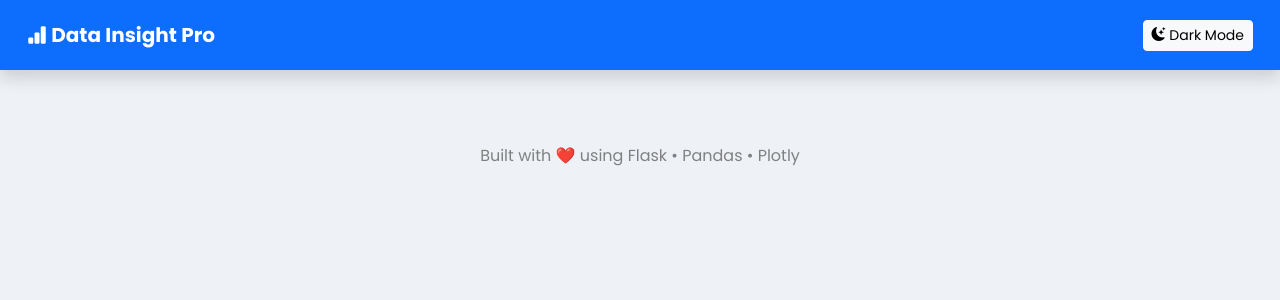
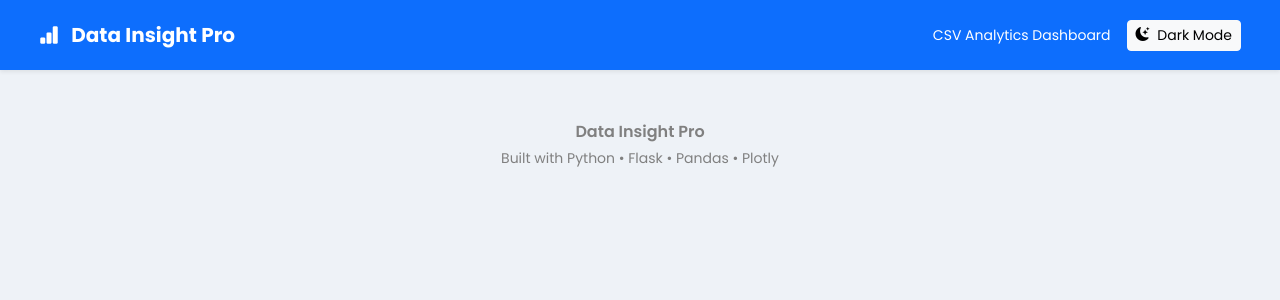
Before and after one commit to Akshatadeshpande28/CSV-Flask-Dashboard, a Flask app: template templates/base.html in a window 1280 px wide. Shown: the top 300 px of the page. Run offline with Flask 3, Linux system fonts and the light colour scheme; the template is opened without the code that fills it, so the values that code supplies are empty.

Commit message:
updated base.html

```diff
--- a/templates/base.html
+++ b/templates/base.html
@@ -2,62 +2,91 @@
 <html lang="en">
 
 <head>
-
     <meta charset="UTF-8">
 
     <meta name="viewport"
           content="width=device-width, initial-scale=1.0">
 
-    <title>{% block title %}Data Insight Pro{% endblock %}</title>
+    <meta name="description"
+          content="Data Insight Pro - Interactive CSV analytics dashboard built with Flask, Pandas and Plotly.">
+
+    <title>
+        {% block title %}Data Insight Pro{% endblock %}
+    </title>
 
     <!-- Bootstrap -->
-    <link href="https://cdn.jsdelivr.net/npm/bootstrap@5.3.3/dist/css/bootstrap.min.css"
+    <link
+        href="https://cdn.jsdelivr.net/npm/bootstrap@5.3.3/dist/css/bootstrap.min.css"
         rel="stylesheet">
 
     <!-- Bootstrap Icons -->
-    <link rel="stylesheet"
+    <link
+        rel="stylesheet"
         href="https://cdn.jsdelivr.net/npm/bootstrap-icons@1.11.3/font/bootstrap-icons.min.css">
 
     <!-- Google Font -->
-    <link href="https://fonts.googleapis.com/css2?family=Poppins:wght@300;400;500;600;700&display=swap"
+    <link
+        href="https://fonts.googleapis.com/css2?family=Poppins:wght@300;400;500;600;700&display=swap"
         rel="stylesheet">
 
-    <!-- CSS -->
-    <link rel="stylesheet"
+    <!-- Custom CSS -->
+    <link
+        rel="stylesheet"
         href="{{ url_for('static', filename='style.css') }}">
 
-    {% block head %}{% endblock %}
+    {% block head %}
+    {% endblock %}
+</head>
 
-</head>
 
 <body>
 
-<!-- NAVBAR -->
+<!-- =====================================================
+     NAVBAR
+===================================================== -->
 
-<nav class="navbar navbar-expand-lg navbar-dark bg-primary shadow">
+<nav class="navbar navbar-expand-lg navbar-dark bg-primary shadow-sm sticky-top">
 
-<div class="container-fluid">
+    <div class="container-fluid px-4">
 
-<a class="navbar-brand fw-bold" href="/">
-<i class="bi bi-bar-chart-fill"></i>
+        <a class="navbar-brand fw-bold"
+           href="{{ url_for('index') }}">
+
+            <i class="bi bi-bar-chart-fill me-2"></i>
+
             Data Insight Pro
+
         </a>
 
-<button id="themeToggle"
-        class="btn btn-light btn-sm">
 
-<i class="bi bi-moon-stars-fill"></i>
+        <div class="ms-auto d-flex align-items-center gap-2">
 
+            <span class="d-none d-md-inline text-white small me-2">
+                CSV Analytics Dashboard
+            </span>
+
+            <button
+                id="themeToggle"
+                class="btn btn-light btn-sm"
+                type="button">
+
+                <i class="bi bi-moon-stars-fill me-1"></i>
                 Dark Mode
 
             </button>
 
         </div>
 
+    </div>
+
 </nav>
 
 
-<main class="container mt-4">
+<!-- =====================================================
+     MAIN CONTENT
+===================================================== -->
+
+<main class="container-fluid dashboard-container">
 
     {% block content %}
     {% endblock %}
@@ -65,16 +94,40 @@ Dark Mode
 </main>
 
 
-<footer class="text-center py-4">
+<!-- =====================================================
+     FOOTER
+===================================================== -->
 
-Built with ❤️ using Flask • Pandas • Plotly
+<footer class="dashboard-footer">
+
+    <div class="container text-center">
+
+        <p class="mb-1 fw-semibold">
+            Data Insight Pro
+        </p>
+
+        <p class="mb-0 small">
+            Built with Python • Flask • Pandas • Plotly
+        </p>
+
+    </div>
 
 </footer>
 
 
-<script src="https://cdn.jsdelivr.net/npm/bootstrap@5.3.3/dist/js/bootstrap.bundle.min.js"></script>
+<!-- Bootstrap JavaScript -->
 
-<script src="{{ url_for('static', filename='script.js') }}"></script>
+<script
+    src="https://cdn.jsdelivr.net/npm/bootstrap@5.3.3/dist/js/bootstrap.bundle.min.js">
+</script>
+
+
+<!-- Custom JavaScript -->
+
+<script
+    src="{{ url_for('static', filename='script.js') }}">
+</script>
+
 
 {% block scripts %}
 {% endblock %}
```
Lines whose indentation alone changed are shown as unchanged.
